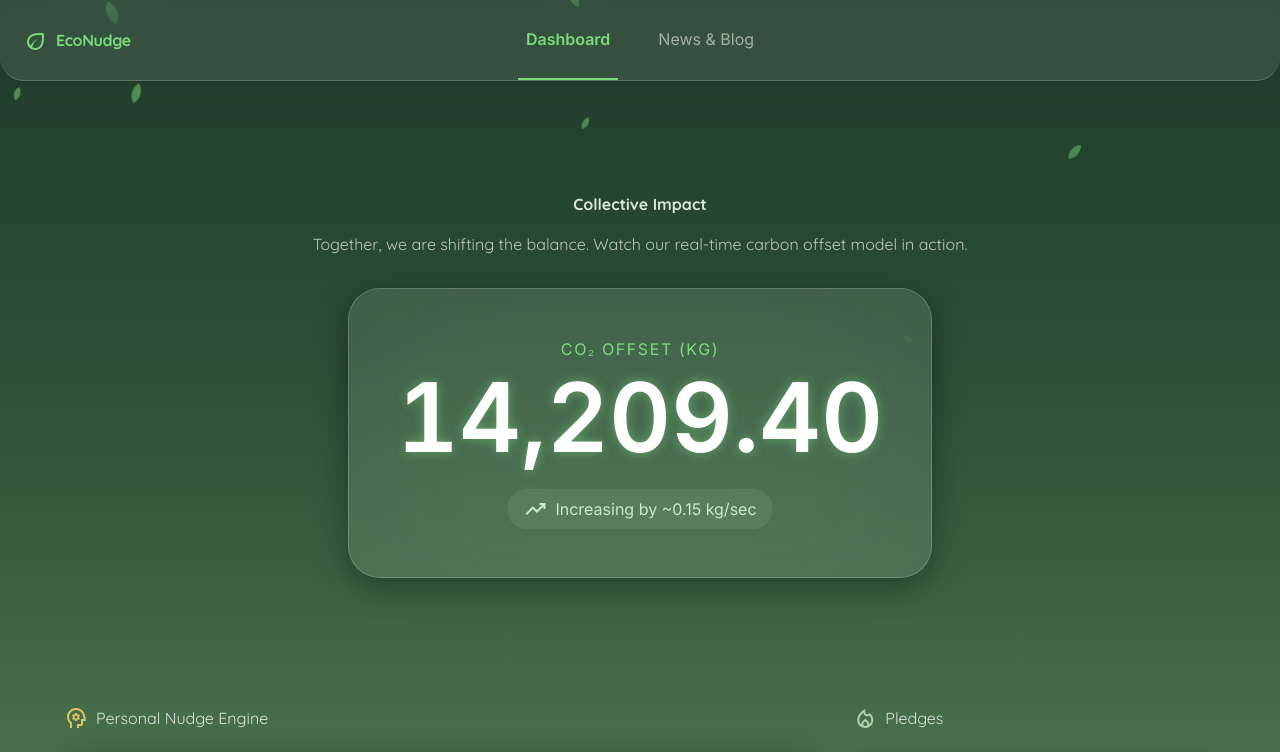
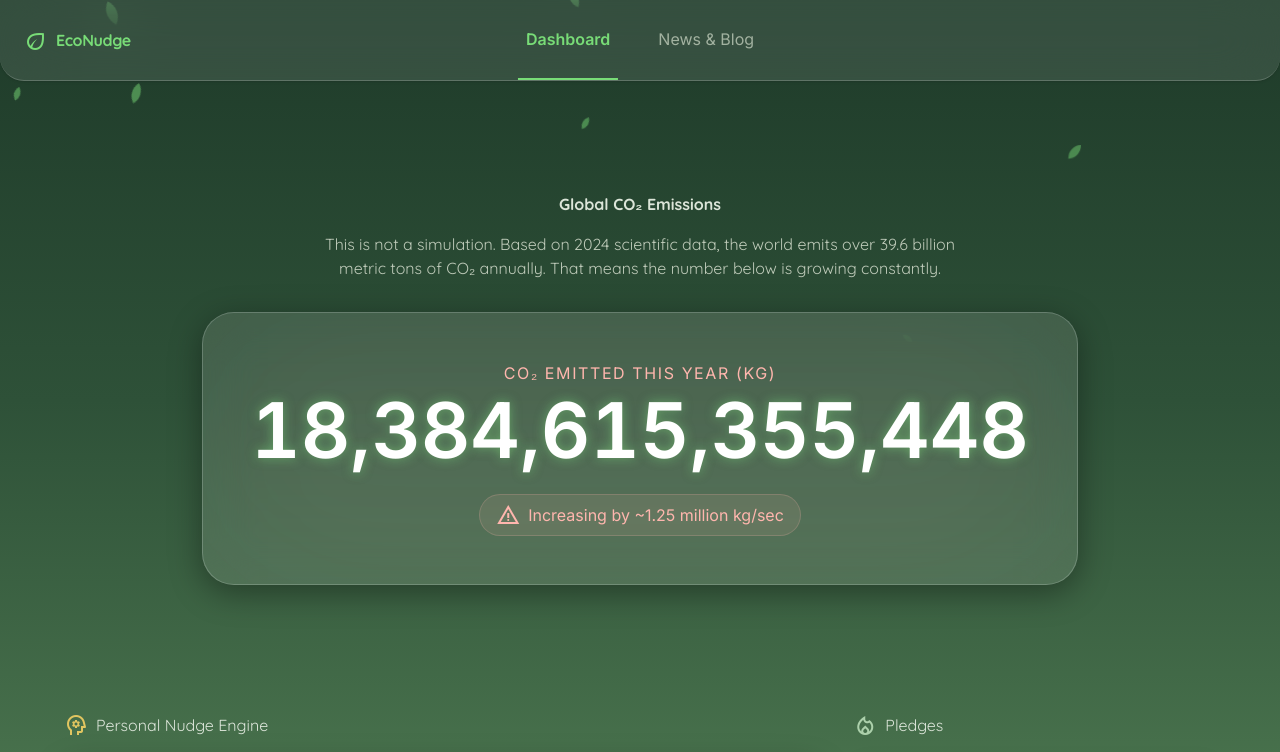
Before and after one commit to Rajpatel800/econudge, a Next.js app: page / in a window 1280 px wide. Shown: the top 752 px of the page. Built offline with nearby package versions, Linux system fonts and the light colour scheme; no server answers.

Commit message:
Update carbon ticker to show real-time global emissions data

```diff
--- a/src/components/home/CarbonTicker.tsx
+++ b/src/components/home/CarbonTicker.tsx
@@ -2,23 +2,29 @@
 
 import { useEffect, useRef } from "react";
 
-const INCREMENT_MIN = 0.05;
-const INCREMENT_RANGE = 0.2;
-const TICK_INTERVAL_MS = 1000;
-const BASE_VALUE = 14208.45;
+// Based on 2024 global fossil CO2 emissions of ~39.63 billion metric tons
+// That equates to ~1,256,743 kg of CO2 per second globally.
+const EMISSIONS_PER_SECOND_KG = 1256743;
+const TICK_INTERVAL_MS = 100; // update faster for dramatic effect
+const INCREMENT_PER_TICK = EMISSIONS_PER_SECOND_KG / (1000 / TICK_INTERVAL_MS);
 
-/** Animates the live global CO₂ offset counter ticker. */
+/** Animates the live global CO₂ emissions counter ticker. */
 export default function CarbonTicker() {
   const counterRef = useRef<HTMLDivElement>(null);
-  const valueRef = useRef(BASE_VALUE);
+  const valueRef = useRef(0);
 
   useEffect(() => {
+    // Calculate emissions elapsed so far this year
+    const now = new Date();
+    const startOfYear = new Date(now.getFullYear(), 0, 1);
+    const secondsElapsedThisYear = (now.getTime() - startOfYear.getTime()) / 1000;
+    valueRef.current = secondsElapsedThisYear * EMISSIONS_PER_SECOND_KG;
     const interval = setInterval(() => {
-      valueRef.current += Math.random() * INCREMENT_RANGE + INCREMENT_MIN;
+      valueRef.current += INCREMENT_PER_TICK;
       if (counterRef.current) {
         counterRef.current.textContent = valueRef.current.toLocaleString(
           "en-US",
-          { minimumFractionDigits: 2, maximumFractionDigits: 2 }
+          { maximumFractionDigits: 0 }
         );
       }
     }, TICK_INTERVAL_MS);
@@ -36,35 +42,34 @@ export default function CarbonTicker() {
         id="collective-impact-heading"
         className="text-headline-xl font-quicksand font-bold text-on-background mb-4"
       >
-        Collective Impact
+        Global CO₂ Emissions
       </h1>
       <p className="text-body-md font-quicksand text-on-surface-variant mb-8 max-w-2xl">
-        Together, we are shifting the balance. Watch our real-time carbon offset
-        model in action.
+        This is not a simulation. Based on 2024 scientific data, the world emits over 39.6 billion metric tons of CO₂ annually. That means the number below is growing constantly.
       </p>
 
       <div className="glass-panel rounded-[2rem] p-8 md:p-12 inline-flex flex-col items-center relative overflow-hidden">
         <div
-          className="absolute inset-0 bg-primary/5 blur-3xl rounded-full mix-blend-screen pointer-events-none"
+          className="absolute inset-0 bg-error/5 blur-3xl rounded-full mix-blend-screen pointer-events-none"
           aria-hidden="true"
         />
-        <span className="text-label-sm font-inter text-primary mb-2 uppercase tracking-widest">
-          CO₂ Offset (kg)
+        <span className="text-label-sm font-inter text-error mb-2 uppercase tracking-widest">
+          CO₂ Emitted This Year (kg)
         </span>
         <div
           ref={counterRef}
           className="ticker-text text-white font-bold font-inter tabular-nums"
-          style={{ fontSize: "clamp(48px, 8vw, 96px)", lineHeight: 1 }}
+          style={{ fontSize: "clamp(36px, 6vw, 84px)", lineHeight: 1 }}
           aria-live="polite"
-          aria-label="Live CO₂ offset counter in kilograms"
+          aria-label="Live global CO₂ emissions counter in kilograms"
         >
-          14,208.45
+          Loading...
         </div>
-        <div className="mt-6 flex items-center gap-2 text-tertiary-fixed text-label-sm font-inter bg-tertiary-fixed/10 px-4 py-2 rounded-full">
+        <div className="mt-6 flex items-center gap-2 text-error text-label-sm font-inter bg-error/10 border border-error/20 px-4 py-2 rounded-full">
           <span className="material-symbols-outlined text-sm" aria-hidden="true">
-            trending_up
+            warning
           </span>
-          Increasing by ~0.15 kg/sec
+          Increasing by ~1.25 million kg/sec
         </div>
       </div>
     </section>
```
